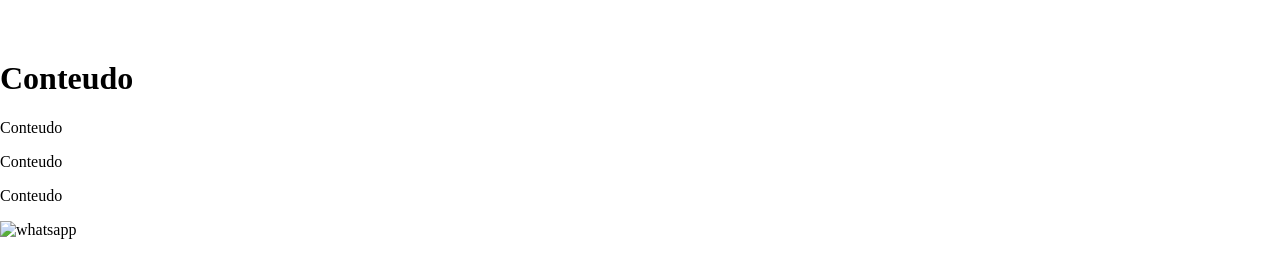
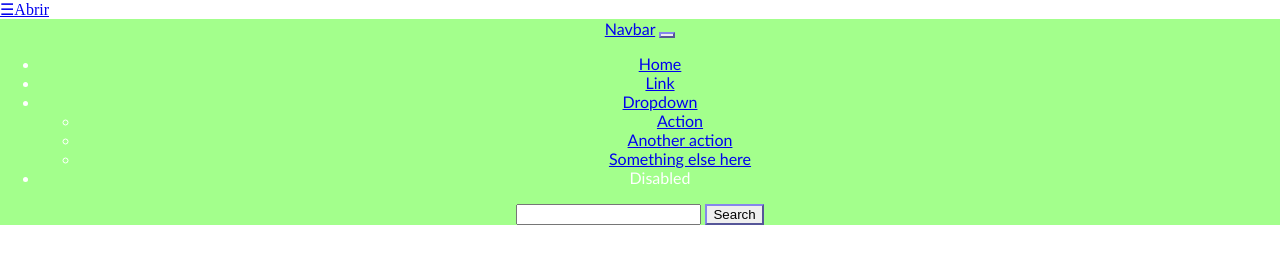
Before and after one commit to robertacav/agrinho, a website: page agrinho.html in a window 1280 px wide. Drawn offline with Linux system fonts and the light colour scheme.

Commit message:
feito
feito 6/08

```diff
--- a/agrinho.css
+++ b/agrinho.css
@@ -4,39 +4,23 @@
     padding:0%;
     margin: 0%;
 }
-  header{
-    background-color: rgb(179, 231, 90);
-    opacity:0 ;
-    padding: 10px;
+.navbar{
+    background-color: rgb(163, 255, 140);
+    color: white;
+    font-size: medium;
+    position: relative;
     text-decoration: none;
+    text-align: center;
+    font-family: 'Trebuchet MS', 'Lucida Sans Unicode', 'Lucida Grande', 'Lucida Sans', Arial, sans-serif;
 }
-  nav{
-    text-decoration: none;
-    height: 100%;
-    width: 0px;
-    background-color: rgb(165, 238, 105);
-    position: fixed;
-    top: 0;
-    left: 0;
-    z-index: 1;
-    overflow:hidden;
-    transition: width 0.3s;
+.conteudo:hover{
+    background-color: black;
+    font-size: larger;
 }
-  nav a {
-    color:rgb(0, 0, 0);
-    font-size: 20px;
-    display: block;
-    padding: 12px 10px 12px 32px;
+.botão{
+    border-color: rgb(134, 134, 236);
 
 }
-  nav a:hover{
-    color:green;
-    background-color: rgb(251, 251, 251);
+.botão:hover{
+    background-color: rgb(255, 255, 255);
 }
-  .wpp{
-    text-decoration: none;
-    position: fixed;
-    bottom: 250px;
-    right: 20px;
-    z-index: 1;
-  }
--- a/agrinho.html
+++ b/agrinho.html
@@ -8,31 +8,40 @@
 </head>
 <body>
     <header>
-        <a href="#" class="bnt-abrir" onclick="abrirMenu()">&#9776;Abrir</a>
+        <a href="#">&#9776;Abrir</a>
     </header>
-    <nav id="menu">
-        <a href="#" onclick="fecharMenu()">&times;Fechar</a>
-        <a href="#">jsxu9w</a>
-        <a href="#">sxmwkoim</a>
-        <a href="#">jdcue9hjd</a>
-    </nav>
-    <main id="conteudo">
-        <h1>Conteudo</h1>
-        <p>Conteudo</p>
-        <p>Conteudo</p>
-        <p>Conteudo</p>
-    </main>
-    <a class="wpp"href=https://api.whatsapp.com/send?phone=5541991716821" target="_blank"></a>
-    <img src="imagens/botaowpp" alt="whatsapp" widht="70px" height="70px" title="Quero flara com alguém">
-    <script>
-        function abrirMenu(){
-            document.getElementById("menu").style.width = "250px";
-        }
-        function fecharMenu(){
-            document.getElementById("menu").style.width = "0px";
-            doocument.getElementById("conteudo").style.marginleft = "50px";
-            doocument.getElementById("conteudo").style.marginleft = "0px";
-        }
-    </script>
-</body>
+    <nav class="navbar">
+        <div class="conteudo">
+          <a class="amomeunamorado" href="#">Navbar</a>
+          <button class="botão" type="button">
+          </button>
+          <div class="site1" id="navbar">
+            <ul class="navbar1">
+              <li class="nav-item1">
+                <a href="#">Home</a>
+              </li>
+              <li class="nav-item2">
+                <a href="#">Link</a>
+              </li>
+              <li class="nav-item3">
+                <a href="#">
+                  Dropdown
+                </a>
+                <ul class="navbar2">
+                  <li><a  href="#">Action</a></li>
+                  <li><a  href="#">Another action</a></li>
+                  <li><a  href="#">Something else here</a></li>
+                </ul>
+              </li>
+              <li class="nav-item4">
+                <a class="nav-link disabled" aria-disabled="true">Disabled</a>
+              </li>
+            </ul>
+            <form class="d-flex" role="search">
+              <input class="nãosei">
+              <button class="botão" type="submit">Search</button>
+            </form>
+          </div>
+        </div>
+      </nav>
 </html>
```
Also changed, not shown: login.css (+7 -2 lines), login.html (line endings or trailing spaces). Lines whose indentation alone changed are shown as unchanged.
